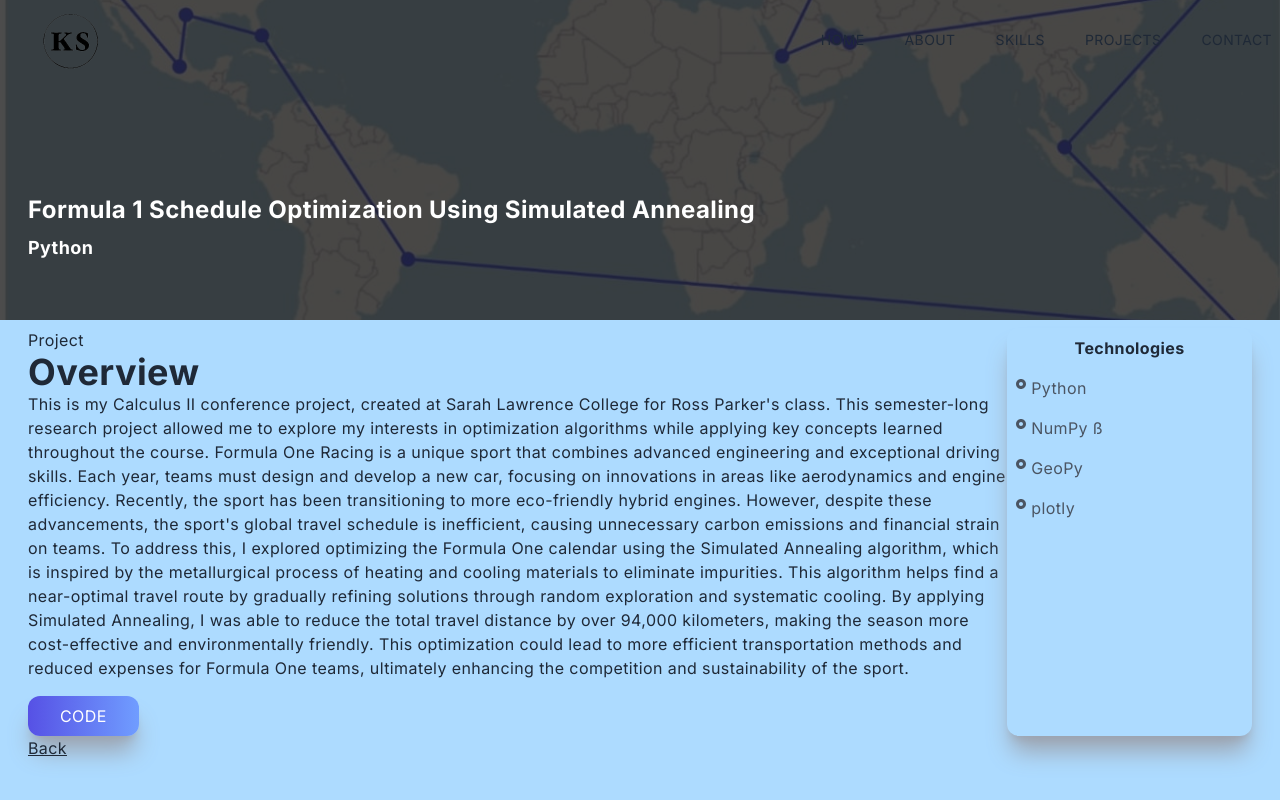
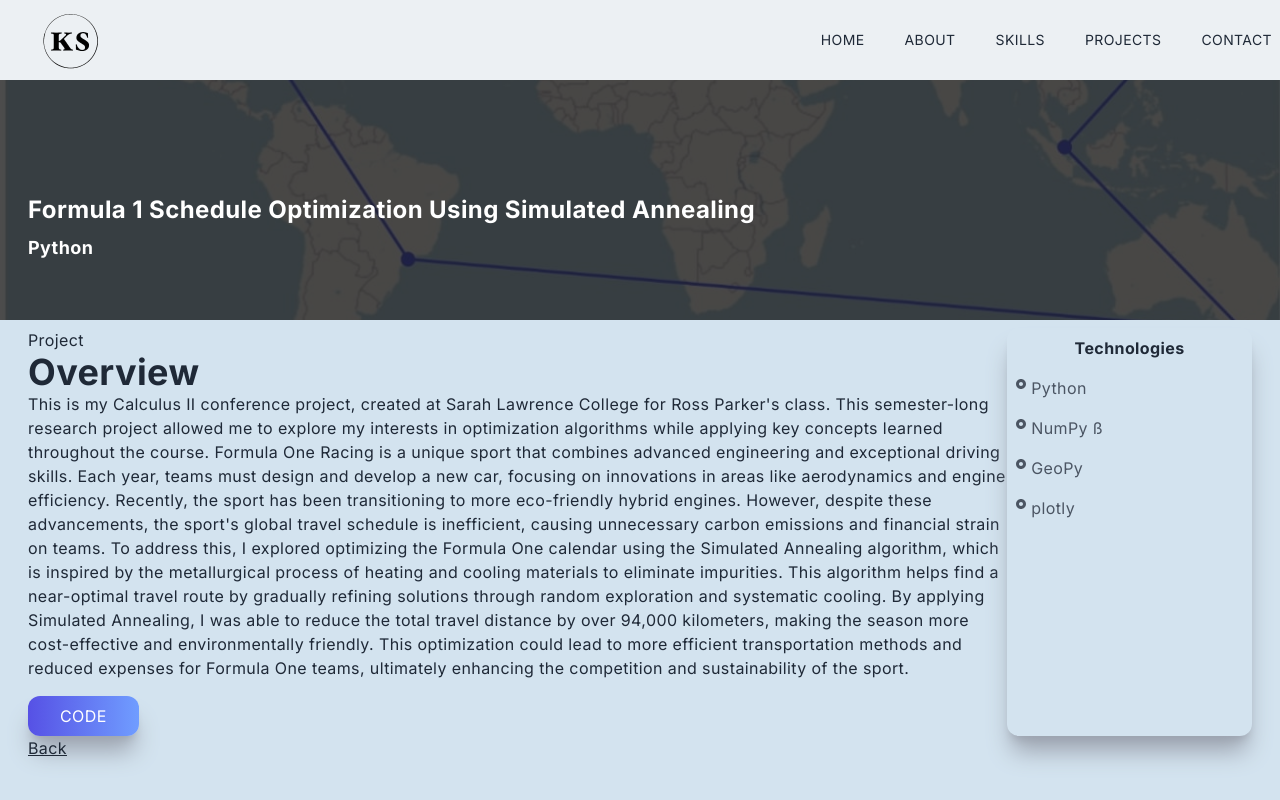
Before and after one commit to kian-r-silva/portfolio-nextjs, a Next.js app: page /F1_Sched in a window 1280 px wide. Built offline with nearby package versions, Linux system fonts and the light colour scheme; what tailwindcss-animated would draw is missing.

Commit message:
NavBar Update

```diff
--- a/app/globals.css
+++ b/app/globals.css
@@ -8,7 +8,7 @@ html{
 
 @layer base {
   body {
-    @apply bg-[#addbff] text-[#1f2937] tracking-wide;
+    @apply bg-[#d3e3ef] text-[#1f2937] tracking-wide;
   }
 
   h1, h2, h3, h4, h5, h6 {
--- a/components/Navbar.jsx
+++ b/components/Navbar.jsx
@@ -1,37 +1,43 @@
-"use client"
-import React, { useEffect, useState } from 'react';
+"use client";
+import React, { useState, useEffect } from 'react';
 import Link from 'next/link';
 import { RiCloseFill, RiMenuFill } from "react-icons/ri";
 import { FaLinkedin, FaGithub, FaInstagram } from "react-icons/fa";
 import Image from 'next/image';
+import { useRouter } from 'next/router';
 
 const Navbar = () => {
     const [nav, setNav] = useState(false);
     const [shadow, setShadow] = useState(false);
+    const [navBg, setNavBg] = useState('#ecf0f3');
+    const [linkColor, setLinkColor] = useState('#1f2937');
 
     const handleNav = () => {
         setNav(!nav);
     }
 
-    useEffect(() =>  {
+    useEffect(() => {
         const handleShadow = () => {
-            if (window.scrollY >= 90){
-                setShadow(true)
+            if (window.scrollY >= 90) {
+                setShadow(true);
             } else {
-                setShadow(false)
+                setShadow(false);
             }
         }
-        window.addEventListener('scroll', handleShadow)
-    })
+        window.addEventListener('scroll', handleShadow);
+        return () => {
+            window.removeEventListener('scroll', handleShadow);
+        };
+    }, []);
 
     return (
-        <div className={shadow? 'fixed w-full h-20 shadow-xl z-[100]': 'fixed w-full h-20 z-[100]'}>
+        <div style={{ backgroundColor: `${navBg}` }} className={`${shadow ? 'shadow-xl' : ''} ${navBg} fixed w-full h-20 z-[100]`}>
             <div className='flex justify-between items-center w-full h-full px-2 2xl:px-16'>
                 <Link href='/#home'>
-                <Image src="/assets/KianSilvaIcon.png" alt="KianSilvaIcon" width={125} height={50} />
+                    <Image src="/assets/KianSilvaIcon.png" alt="KianSilvaIcon" width={125} height={50} />
                 </Link>
                 <div>
-                    <ul className='hidden md:flex'>
+                    <ul style={{ color: `${linkColor}` }} className='hidden md:flex'>
                         <Link href='/#home'>
                             <li className='ml-10 text-sm uppercase hover:border-b'>Home</li>
                         </Link>
@@ -48,21 +54,21 @@ const Navbar = () => {
                             <li className='ml-10 text-sm uppercase hover:border-b'>Contact</li>
                         </Link>
                     </ul>
-                    <div onClick={handleNav} className='md:hidden'>
-                        <RiMenuFill size={25}/>
+                    <div style={{ color: `${linkColor}` }} onClick={handleNav} className='md:hidden'>
+                        <RiMenuFill size={25} />
                     </div>
                 </div>
             </div>
 
             <div className={nav ? 'md:hidden fixed left-0 top-0 w-full h-screen bg-black/30' : ''}>
-                <div className={nav?'md:hidden fixed left-0 top-0 w-[75%] sm:w-[60%] md:w-[45%] h-screen bg-[#addbff] p-10 ease-in duration-500'
-                                : 'fixed left-[-100%] p-10 ease-in duration-500'}>
+                <div className={nav ? 'md:hidden fixed left-0 top-0 w-[75%] sm:w-[60%] md:w-[45%] h-screen bg-[#addbff] p-10 ease-in duration-500'
+                    : 'fixed left-[-100%] p-10 ease-in duration-500'}>
                     <div className='flex w-full items-center justify-between'>
                         <Link href='/'>
-                        <Image src="/assets/KianSilvaIcon.png" alt="KianSilvaIcon" width={100} height={50} />
+                            <Image src="/assets/KianSilvaIcon.png" alt="KianSilvaIcon" width={100} height={50} />
                         </Link>
                         <div onClick={handleNav} className='p-3 cursor-pointer'>
-                            <RiCloseFill size={20}/>
+                            <RiCloseFill size={20} />
                         </div>
                     </div>
                     <div className='border-b border-gray-300 my-4'>
@@ -79,11 +85,11 @@ const Navbar = () => {
                             <Link href='/#skills'>
                                 <li onClick={() => setNav(false)} className='py-4 text-sm'>Skills</li>
                             </Link>
-                            <Link href='/#rojects'>
+                            <Link href='/#projects'>
                                 <li onClick={() => setNav(false)} className='py-4 text-sm'>Projects</li>
                             </Link>
-                            <Link onClick={() => setNav(false)} href='/#contact'>
-                                <li className='py-4 text-sm'>Contact</li>
+                            <Link href='/#contact'>
+                                <li onClick={() => setNav(false)} className='py-4 text-sm'>Contact</li>
                             </Link>
                         </ul>
                         <div className='pt-40'>
@@ -93,13 +99,13 @@ const Navbar = () => {
                                     <FaLinkedin className='w-7 h-7' />
                                 </div>
                                 <div className='rounded-md shadow-lg shadow-gray-500 p-3 cursor-pointer hover:scale-105'>
-                                    <FaGithub className='w-7 h-7'/>
+                                    <FaGithub className='w-7 h-7' />
                                 </div>
                                 <div className='rounded-md shadow-lg shadow-gray-500 p-3 cursor-pointer hover:scale-105'>
-                                    <FaInstagram className='w-7 h-7'/>
+                                    <FaInstagram className='w-7 h-7' />
                                 </div>
                                 <div className='rounded-md shadow-lg shadow-gray-500 p-3 cursor-pointer hover:scale-105'>
-                                    <Image src='/assets/resume_icon.png' alt='resumeicon' width='25' height='25' className='w-7 h-7'/>
+                                    <Image src='/assets/resume_icon.png' alt='resumeicon' width='25' height='25' className='w-7 h-7' />
                                 </div>
                             </div>
                         </div>
```
